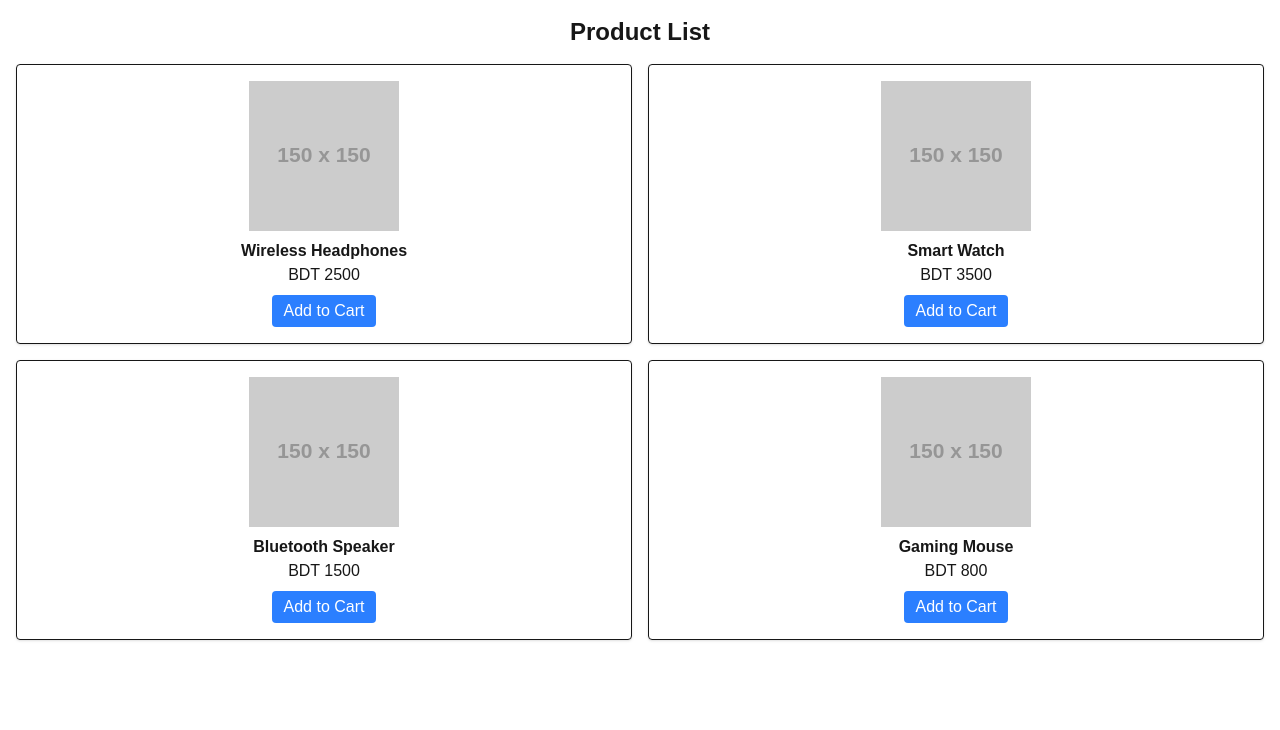
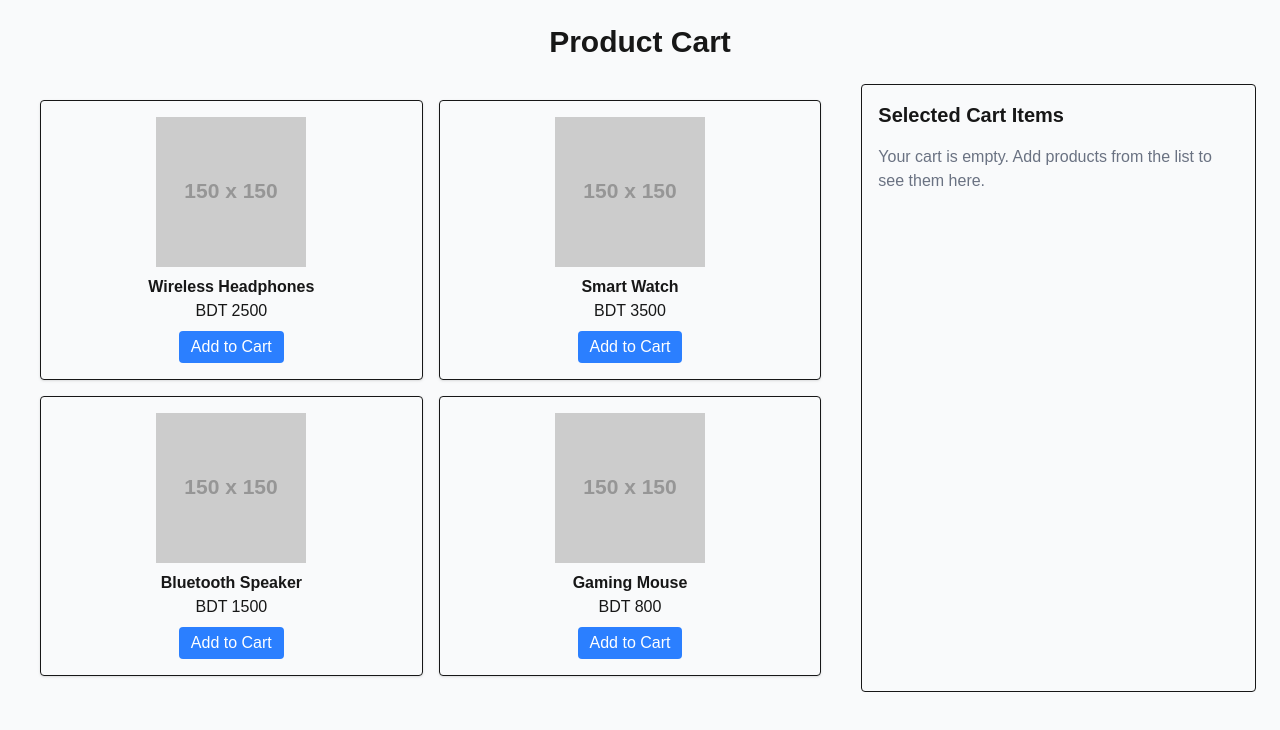
Before and after one commit to NaharMoon/NEXIST-cart-assessment, a Next.js app: page / in a window 1280 px wide. Shown: the top 730 px of the page. Built offline with nearby package versions, Linux system fonts and the light colour scheme.

Commit message:
Add cart UI with remove functionality

```diff
--- a/src/app/page.tsx
+++ b/src/app/page.tsx
@@ -1,13 +1,20 @@
+import Cart from "@/components/Cart";
 import ProductList from "@/components/ProductList";
 
 export default function Home() {
   return (
-    <main>
-      <h1 className="text-2xl font-bold text-center mt-4">
-        Product List
+    <main className="min-h-screen bg-gray-50 p-6">
+      <h1 className="text-3xl font-bold text-center mb-6">
+        Product Cart
       </h1>
 
-      <ProductList />
+      <div className="grid gap-6 lg:grid-cols-3">
+        <div className="lg:col-span-2">
+          <ProductList />
+        </div>
+
+        <Cart />
+      </div>
     </main>
   );
 }
--- /dev/null
+++ b/src/components/Cart.tsx
@@ -0,0 +1,43 @@
+"use client";
+
+import { useDispatch, useSelector } from "react-redux";
+import { removeFromCart } from "@/redux/features/cart/cartSlice";
+import { AppDispatch, RootState } from "@/redux/store";
+
+export default function Cart() {
+  const dispatch = useDispatch<AppDispatch>();
+  const cartItems = useSelector((state: RootState) => state.cart.items);
+
+  return (
+    <section className="p-4 border rounded">
+      <h2 className="text-xl font-bold mb-4">Selected Cart Items</h2>
+
+      {cartItems.length === 0 ? (
+        <p className="text-gray-500">
+          Your cart is empty. Add products from the list to see them here.
+        </p>
+      ) : (
+        <div className="space-y-3">
+          {cartItems.map((item) => (
+            <div
+              key={item.id}
+              className="flex items-center justify-between border p-3 rounded"
+            >
+              <div>
+                <h3 className="font-semibold">{item.name}</h3>
+                <p>BDT {item.price}</p>
+              </div>
+
+              <button
+                onClick={() => dispatch(removeFromCart(item.id))}
+                className="bg-red-500 text-white px-3 py-1 rounded"
+              >
+                Remove
+              </button>
+            </div>
+          ))}
+        </div>
+      )}
+    </section>
+  );
+}
```
